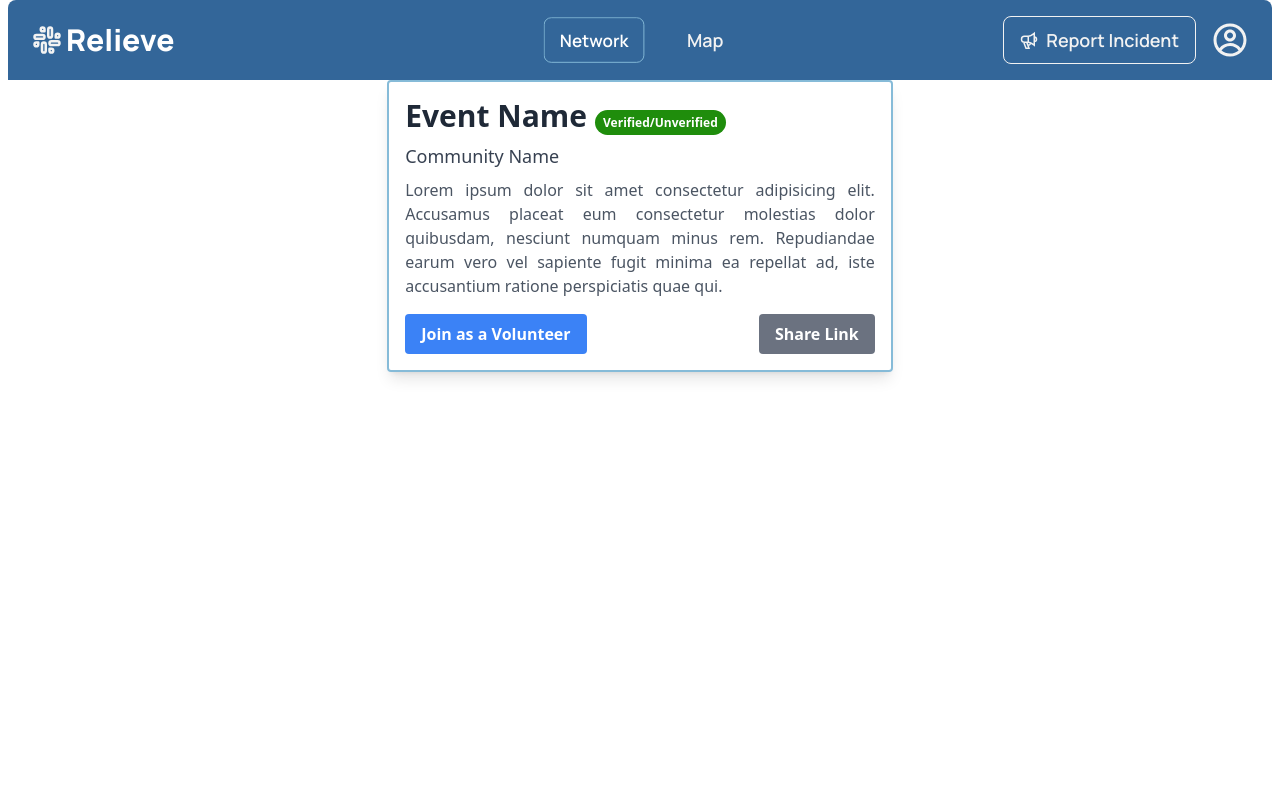
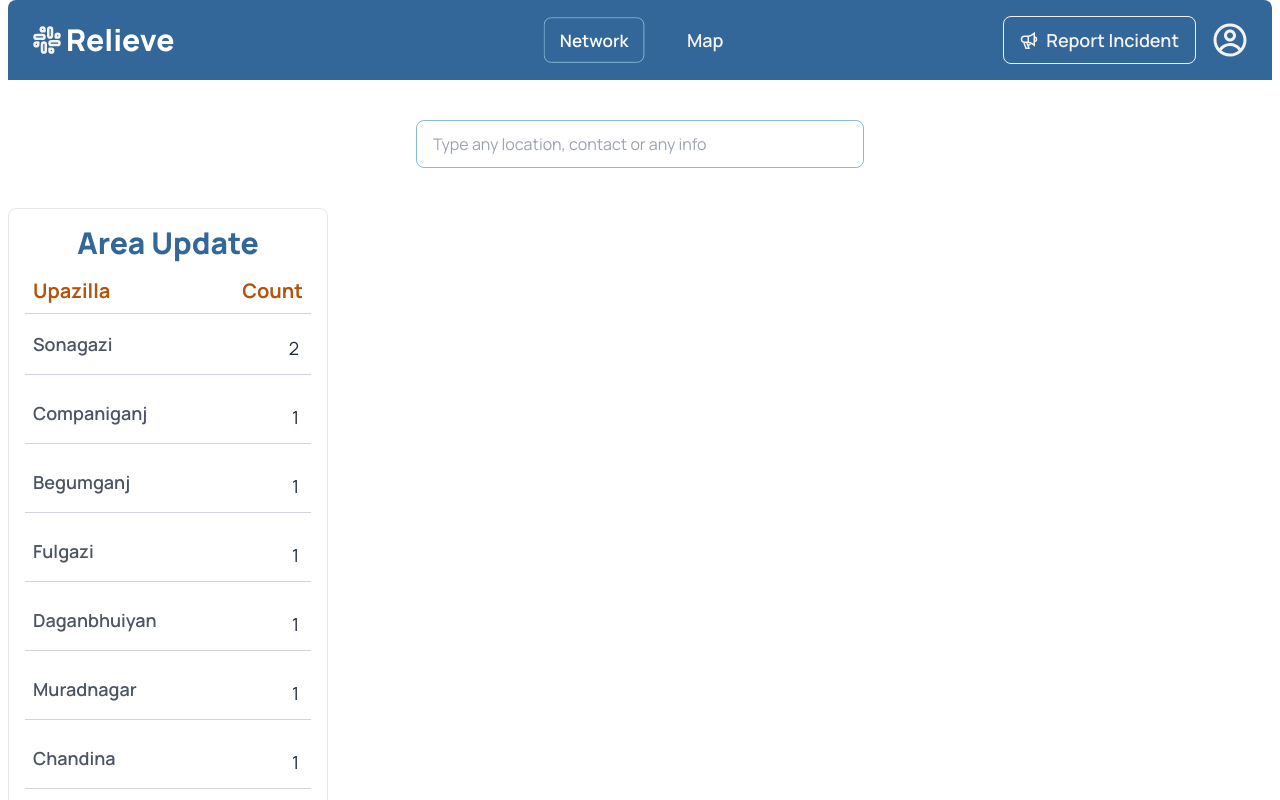
Before and after one commit to arnab-zero/Relieve, a React (Vite) app in the folder relieve-client/: page / in a window 1280 px wide. Shown: the top 800 px of the page. Built offline with nearby package versions, Linux system fonts and the light colour scheme.

Commit message:
area update added

```diff
--- a/relieve-client/public/data/incidents.json
+++ b/relieve-client/public/data/incidents.json
@@ -261,8 +261,8 @@
             1016
         ],
         "updateDetail": "Rising water levels are threatening nearby villages.",
-        "location": "Parshuram, Feni",
-        "upazilla": "Parshuram",
+        "location": "Sonagazi, Feni",
+        "upazilla": "Sonagazi",
         "zilla": "Feni",
         "contact": "01765432122",
         "requestType": "Medical Help",
--- /dev/null
+++ b/relieve-client/src/components/Home/AreaUpdate.jsx
@@ -0,0 +1,50 @@
+import { useEffect, useState } from "react";
+
+const AreaItem = ({ upazilla, count }) => {
+  return (
+    <div className="py-2 font-manrope">
+      <div className="flex justify-between p-2 hover:bg-base-200">
+        <span className="text-lg font-semibold text-gray-600">{upazilla}</span>
+        <span className={`text-lg p-1 `}>{count}</span>
+      </div>
+      <hr className="border-gray-300" />
+    </div>
+  );
+};
+
+const AreaUpdate = ({ incidents }) => {
+
+  const [areaCounts, setAreaCounts] = useState([]);
+
+  useEffect(() => {
+    const upazillaCounts = incidents.reduce((acc, incident) => {
+      acc[incident.upazilla] = (acc[incident.upazilla] || 0) + 1;
+      return acc;
+    }, {});
+
+    const countsArray = Object.keys(upazillaCounts).map(upazilla => ({
+      upazilla,
+      count: upazillaCounts[upazilla]
+    }));
+    countsArray.sort((a, b) => b.count - a.count);
+    setAreaCounts(countsArray);
+  }, [incidents]);
+
+  return (
+    <div className="flex flex-col font-manrope max-w-xs h-screen bg-base-100 border rounded-t-lg p-4 mb-4">
+      <h2 className="text-3xl text-center font-extrabold text-blue-primary mb-2">Area Update</h2>
+      <div className="flex justify-between p-2 text-amber-700 font-bold">
+        <h4 className="text-xl">Upazilla</h4>
+        <h4 className="text-xl">Count</h4>
+      </div>
+      <hr className="border-gray-300" />
+      <div className="flex-grow bg-base-100 rounded-t-lg overflow-y-visible">
+        {areaCounts.map(({ upazilla, count }) => (
+          <AreaItem key={upazilla} upazilla={upazilla} count={count} />
+        ))}
+      </div>
+    </div>
+  );
+};
+
+export default AreaUpdate;
--- /dev/null
+++ b/relieve-client/src/components/Home/Searchbar.jsx
@@ -0,0 +1,15 @@
+
+const Searchbar = () => {
+    return (
+        <div className="font-manrope">
+            <span className="flex justify-center my-10">
+                <input
+                    type="text"
+                    placeholder="Type any location, contact or any info"
+                    className="input input-bordered input-info border-blue-secondary focus:border-blue-secondary focus:outline-blue-secondary w-full max-w-md" />
+            </span>
+        </div>
+    );
+};
+
+export default Searchbar;
--- a/relieve-client/src/pages/Home.jsx
+++ b/relieve-client/src/pages/Home.jsx
@@ -1,10 +1,24 @@
+import { useEffect, useState } from "react";
 import DonationSeekingCard from "../components/DonationSeekingCard";
+import Searchbar from "../components/Home/Searchbar";
 import VolunteerSeekingCard from "../components/VolunteerSeekingCard";
+import { useLoaderData } from "react-router-dom";
+import AreaUpdate from "../components/Home/AreaUpdate";
 
 const Home = () => {
+    const [incidents, setIncidents] = useState([]);
+
+    useEffect(() => {
+        fetch('/data/incidents.json')
+        .then(res => res.json())
+        .then(data => setIncidents(data))
+    },[])
   return (
     <div>
-      <VolunteerSeekingCard />
+      {/* <VolunteerSeekingCard />
+      <DonationSeekingCard></DonationSeekingCard> */}
+      <Searchbar />
+      <AreaUpdate incidents={incidents} />
     </div>
   );
 };
```
